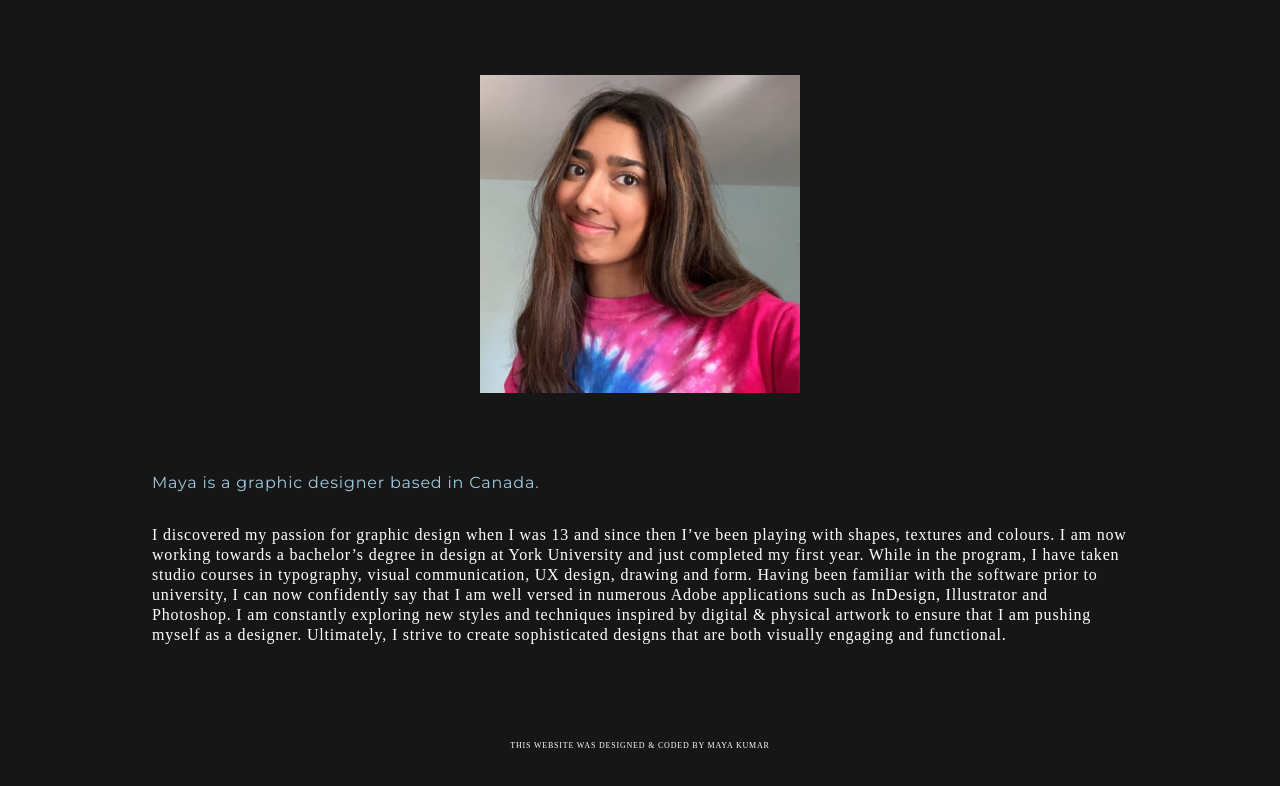
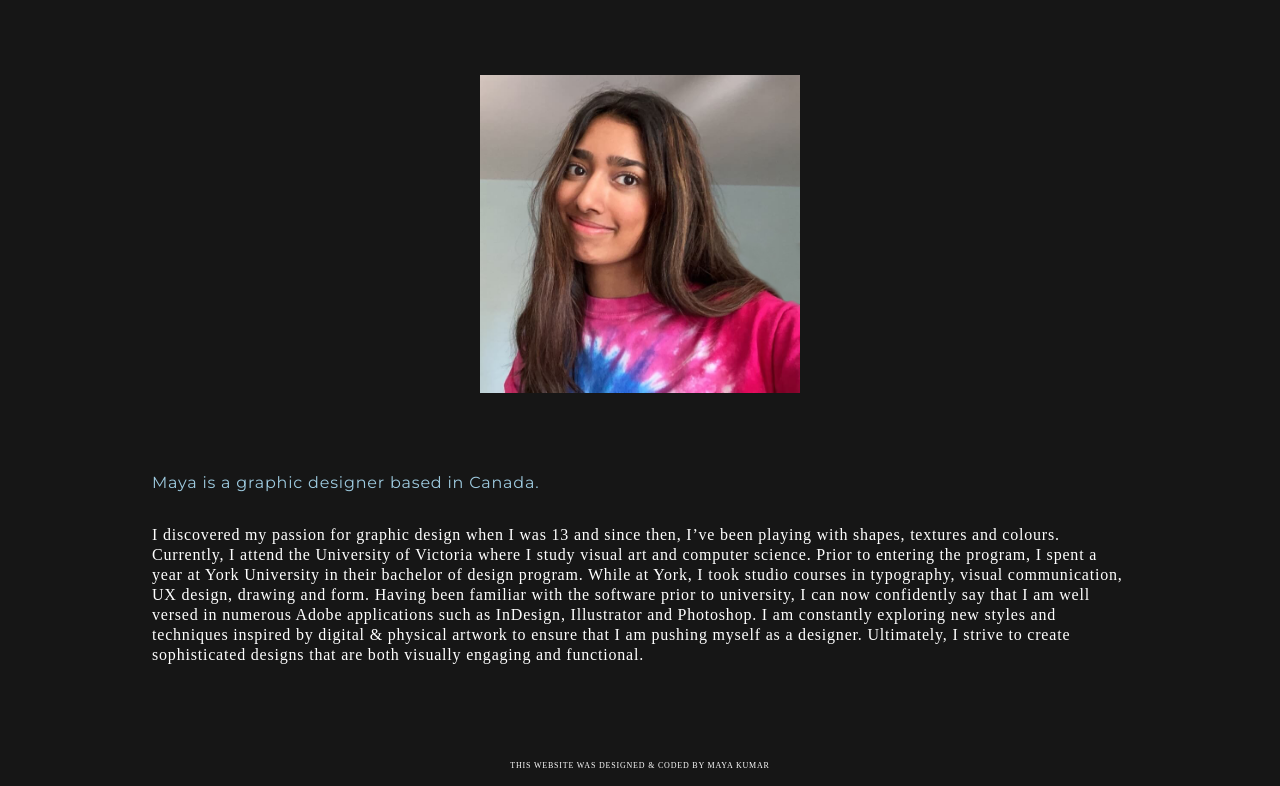
Before and after one commit to mayakumar-portfolio/mayakumar-portfolio.github.io, a plain HTML site: page portfolio/about.html in a window 1280 px wide. Shown: the part 148-934 px from the top of the page. Drawn offline with nearby package versions, Linux system fonts and the light colour scheme; a web font is replaced by a local one.

Commit message:
About and Contact Update

```diff
--- a/portfolio/about.html
+++ b/portfolio/about.html
@@ -85,7 +85,7 @@
 <div class="col-xs-12">
             <div class="body-text">
                 <p class="subhead-about">Maya is a graphic designer based in Canada. </p>
-                <p>I discovered my passion for graphic design when I was 13 and since then I’ve been playing with shapes, textures and colours. I am now working towards a bachelor’s degree in design at York University and just completed my first year. While in the program, I have taken studio courses in typography, visual communication, UX design, drawing and form. Having been familiar with the software prior to university, I can now confidently say that I am well versed in numerous Adobe applications such as InDesign, Illustrator and Photoshop. I am constantly exploring new styles and techniques inspired by digital & physical artwork to ensure that I am pushing myself as a designer. Ultimately, I strive to create sophisticated designs that are both visually engaging and functional. </p>
+                <p>I discovered my passion for graphic design when I was 13 and since then, I’ve been playing with shapes, textures and colours. Currently, I attend the University of Victoria where I study visual art and computer science. Prior to entering the program, I spent a year at York University in their bachelor of design program. While at York, I took studio courses in typography, visual communication, UX design, drawing and form. Having been familiar with the software prior to university, I can now confidently say that I am well versed in numerous Adobe applications such as InDesign, Illustrator and Photoshop. I am constantly exploring new styles and techniques inspired by digital & physical artwork to ensure that I am pushing myself as a designer. Ultimately, I strive to create sophisticated designs that are both visually engaging and functional.</p>
             </div>
 </div>
 
```
Also changed, not shown: portfolio/contact.html (+1 -1 lines).
